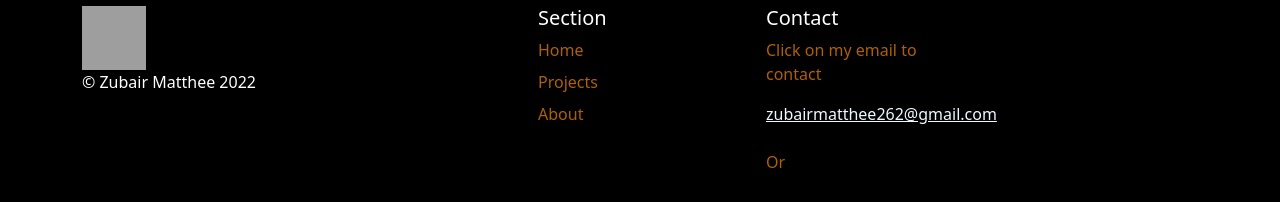
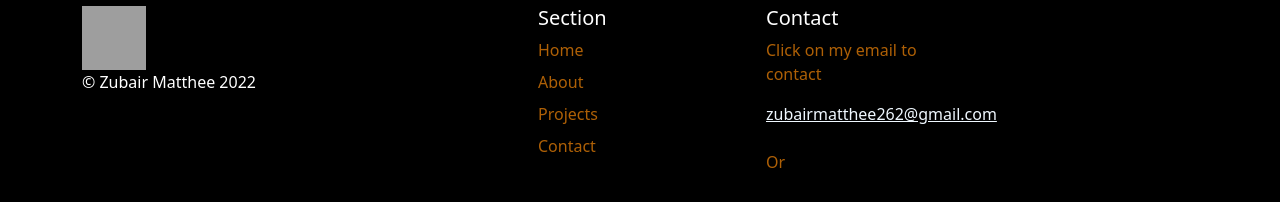
Before and after one commit to ZubsZero/Updated-Portfolio, a Vue app: page /projects in a window 1280 px wide. Shown: the part 5707-5909 px from the top of the page. Built offline with nearby package versions, Linux system fonts and the light colour scheme; grey boxes are pictures that could not be loaded; what bootstrap-icons-vue would draw is missing.

Commit message:
completed

```diff
--- a/src/components/Footer-Comp.vue
+++ b/src/components/Footer-Comp.vue
@@ -13,9 +13,11 @@
     <div class="col mb-3">
       <h5>Section</h5>
       <ul class="nav flex-column">
-        <li class="nav-item mb-2"><a href="#" class="nav-link p-0 text-muted">Home</a></li>
-        <li class="nav-item mb-2"><a href="#" class="nav-link p-0 text-muted">Projects</a></li>
-        <li class="nav-item mb-2"><a href="#" class="nav-link p-0 text-muted">About</a></li>
+        <li class="nav-item mb-2"><router-link  class="nav-link p-0 text-muted" to="/">Home</router-link></li>
+        <li class="nav-item mb-2"><router-link  class="nav-link p-0 text-muted" to="/about">About</router-link></li>
+        <li class="nav-item mb-2"><router-link  class="nav-link p-0 text-muted" to="/projects">Projects</router-link></li>
+        <li class="nav-item mb-2"><router-link  class="nav-link p-0 text-muted" to="/contact">Contact</router-link></li>
+
       </ul>
     </div>
     <div class="col mb-3">
```
